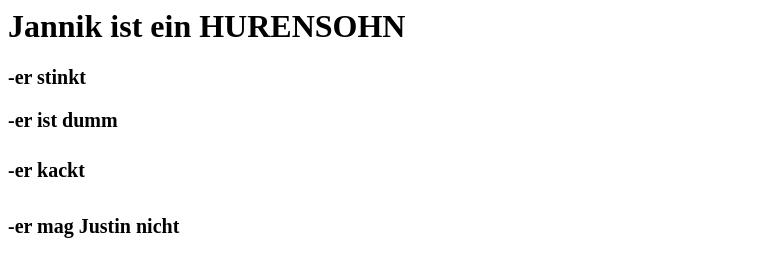
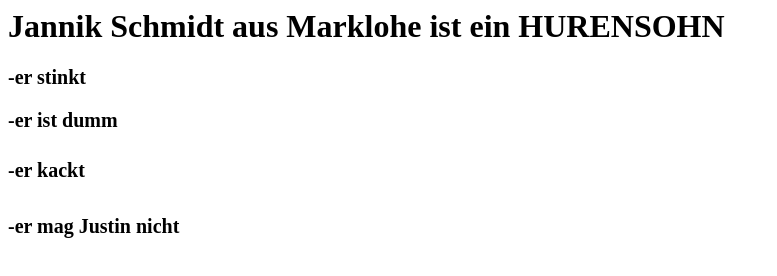
Before and after one commit to lauchrens/deine-mom.github.io, a plain HTML site: page index.html in a window 1280 px wide. Shown: the whole page, without its empty margins (0-777 px from the left). Drawn offline with Linux system fonts and the light colour scheme.

Commit message:
Update index.html

```diff
--- a/index.html
+++ b/index.html
@@ -1,7 +1,7 @@
 <DOCTYPE html>
 <html>
    <head>
-      <title>Jannik stinkt</title>
+      <title>Jannik Schmidt stinkt</title>
       <style>
          h2 {
              font-size: 20px;
@@ -19,7 +19,7 @@
    </head>
    <body>
       <h1>
-         Jannik ist ein HURENSOHN
+         Jannik Schmidt aus Marklohe ist ein HURENSOHN
       </h1>
       <h2>
          -er stinkt
```
